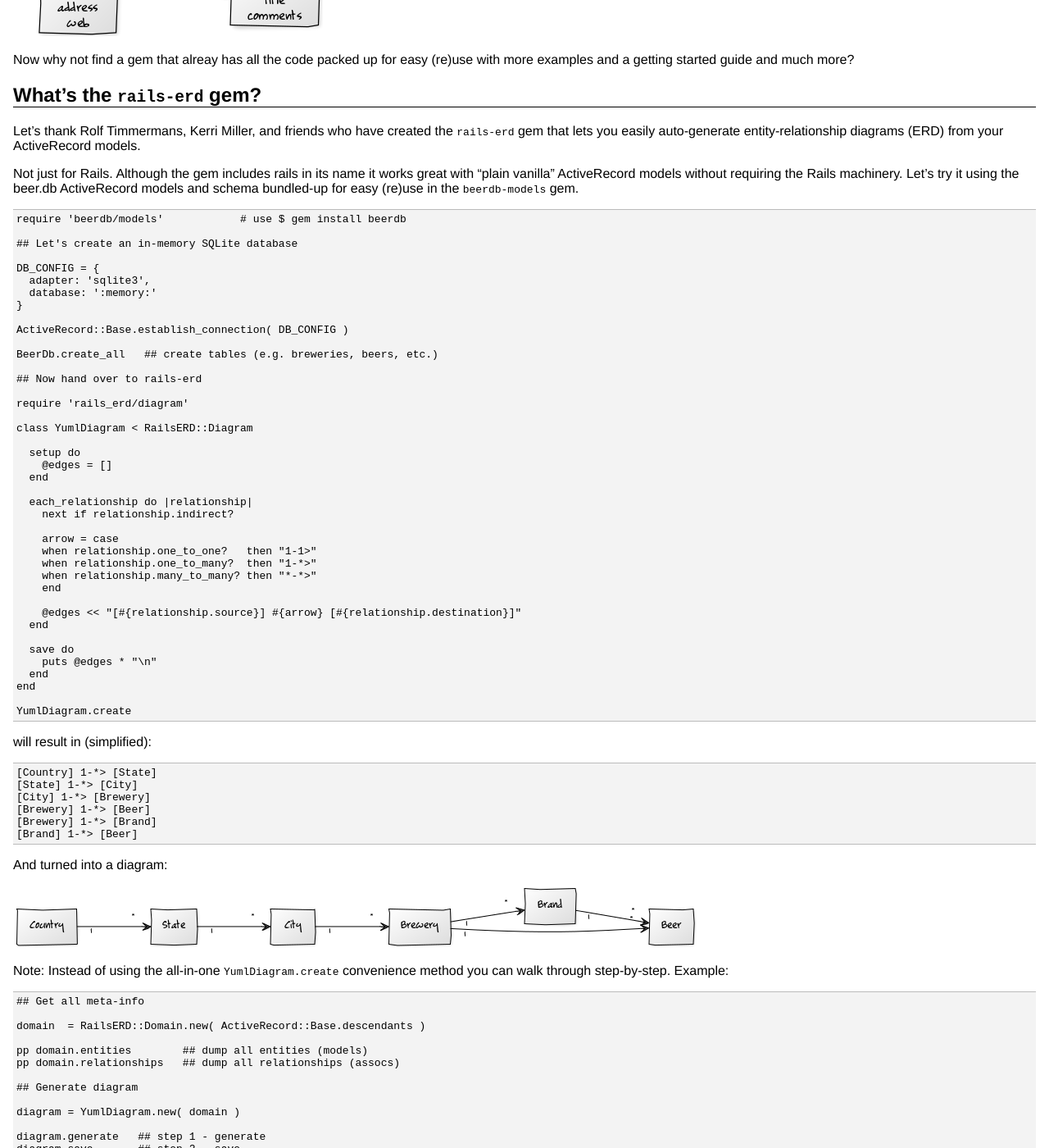
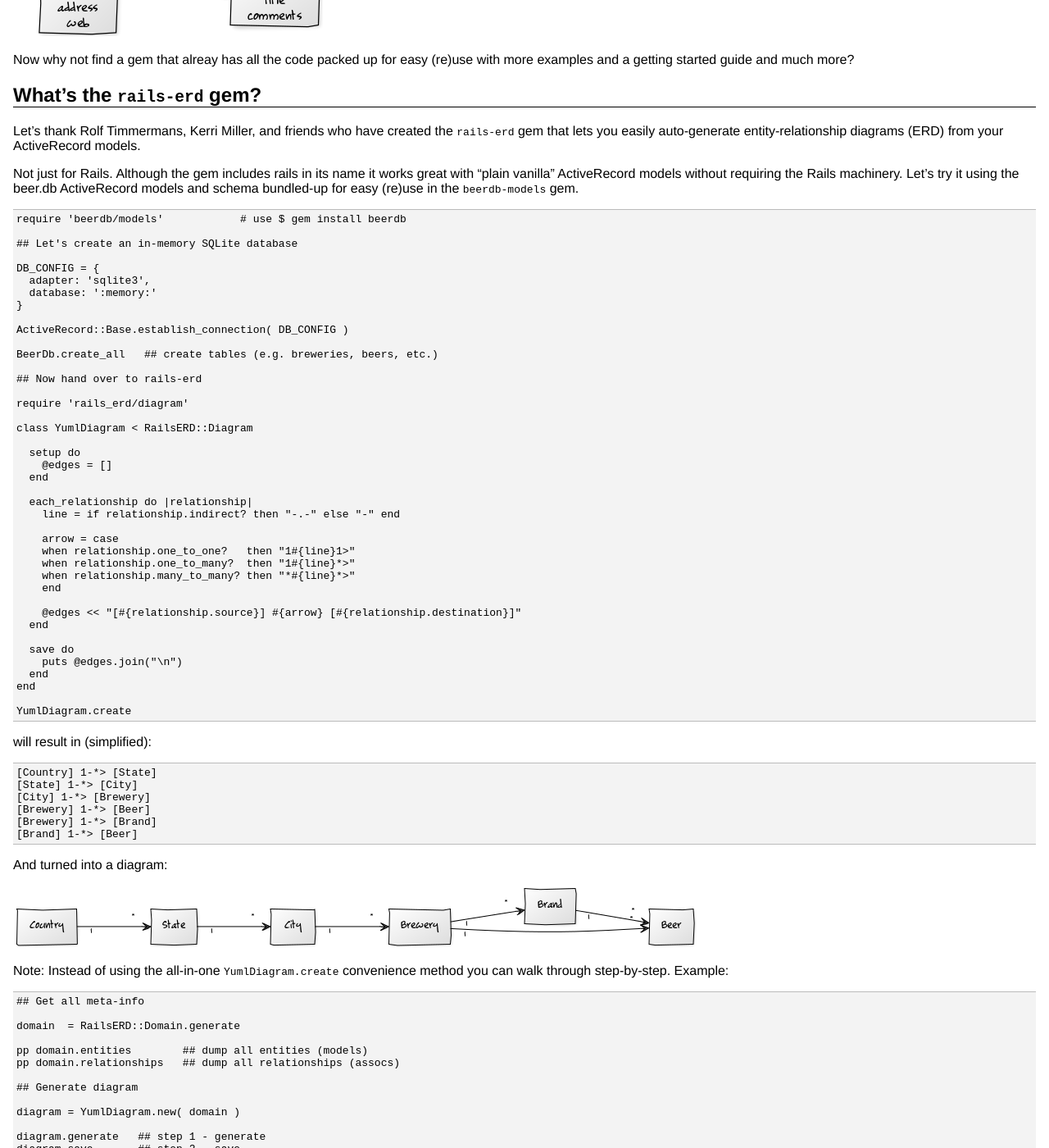
Before and after one commit to planetruby/gems, a Jekyll site: the page built from _posts/2015-02-19-rails-erd.md, in a window 1280 px wide and 1400 px high, scrolled down 2155 px. Shown: the whole window at 82% size. Built offline with Jekyll 4.4.1, drawn with Linux system fonts in a browser that asks for light colours; some of the changed text lies outside the part shown.

Commit message:
Update 2015-02-19-rails-erd.md

```diff
--- a/_posts/2015-02-19-rails-erd.md
+++ b/_posts/2015-02-19-rails-erd.md
@@ -168,19 +168,19 @@
   end
 
   each_relationship do |relationship|
-    next if relationship.indirect?
+    line = if relationship.indirect? then "-.-" else "-" end
 
     arrow = case
-    when relationship.one_to_one?   then "1-1>"
-    when relationship.one_to_many?  then "1-*>"
-    when relationship.many_to_many? then "*-*>"
+    when relationship.one_to_one?   then "1#{line}1>"
+    when relationship.one_to_many?  then "1#{line}*>"
+    when relationship.many_to_many? then "*#{line}*>"
     end
 
     @edges << "[#{relationship.source}] #{arrow} [#{relationship.destination}]"
   end
 
   save do
-    puts @edges * "\n"
+    puts @edges.join("\n")
   end
 end
 
@@ -209,7 +209,7 @@
 ~~~
 ## Get all meta-info
 
-domain  = RailsERD::Domain.new( ActiveRecord::Base.descendants )
+domain  = RailsERD::Domain.generate
 
 pp domain.entities        ## dump all entities (models)
 pp domain.relationships   ## dump all relationships (assocs)
```
